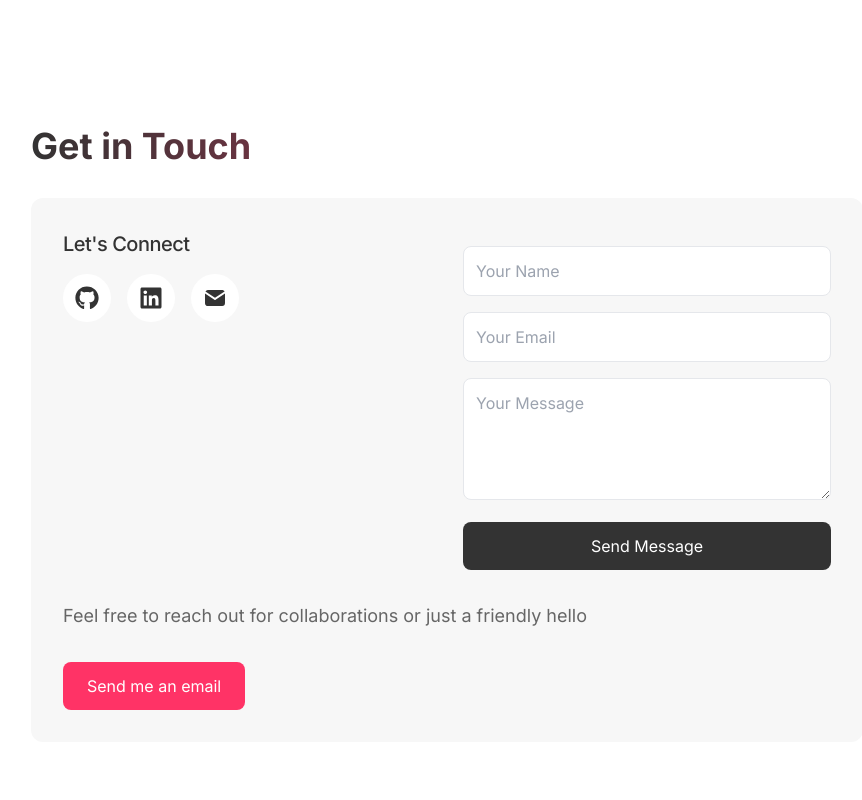
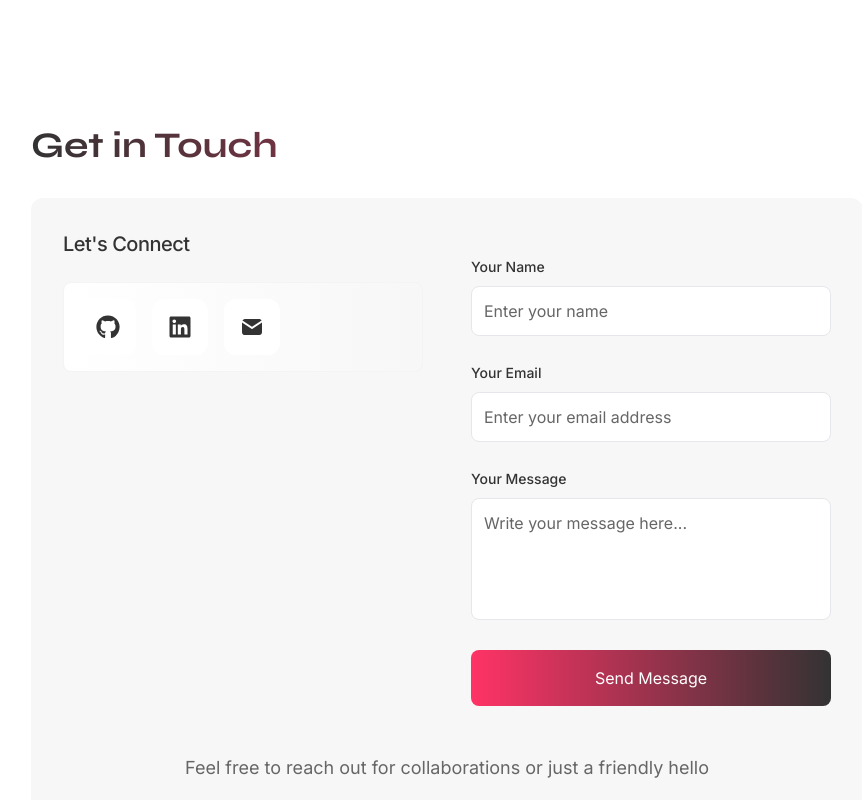
Before and after one commit to MilicaKrivokapic/portfolio2026, a Next.js app: page / in a window 1280 px wide. Shown: the part 4860-5660 px from the top of the page, without its empty margins (393-1255 px from the left). Built offline with nearby package versions, Linux system fonts and the light colour scheme.

Commit message:
contact form styling/translations

```diff
--- a/app/components/contact.tsx
+++ b/app/components/contact.tsx
@@ -78,30 +78,31 @@ export default function Contact() {
 
   return (
     <section className="py-12">
-      <h2 className="text-4xl font-bold bg-gradient-to-r from-primary-light to-accent-light dark:from-primary-dark dark:to-accent-dark bg-clip-text text-transparent mb-8">
+      <h2 className="text-4xl font-bold font-heading bg-gradient-to-r from-primary-light to-accent-light dark:from-primary-dark dark:to-accent-dark bg-clip-text text-transparent mb-8">
         {t('contact.title')}
       </h2>
-      <div className="bg-surface-light dark:bg-surface-dark rounded-xl p-8 form-layer">
-        <div className="flex flex-col md:flex-row gap-8">
+      <div className="bg-surface-light dark:bg-surface-dark rounded-xl p-8 form-layer transition-all duration-300 hover:shadow-lg dark:hover:shadow-2xl dark:hover:shadow-accent-dark/5">
+        <div className="flex flex-col md:flex-row gap-12">
           <div className="flex-1">
-            <h3 className="text-xl font-semibold mb-4 text-primary-light dark:text-primary-dark">
+            <h3 className="text-xl font-semibold mb-6 text-primary-light dark:text-primary-dark">
               {t('contact.connect')}
             </h3>
-            <div className="flex gap-4">
+            <div className="flex gap-4 p-4 bg-gradient-to-r from-background-light to-surface-light dark:from-background-dark dark:to-surface-dark rounded-lg border border-gray-100 dark:border-gray-800">
               {socialData.map((link) => (
                 <a
                   key={link.name}
                   href={link.url}
                   target="_blank"
                   rel="noopener noreferrer"
-                  className="p-3 bg-background-light dark:bg-background-dark rounded-full hover:text-accent-light dark:hover:text-accent-dark transition-colors"
+                  className="p-4 bg-background-light dark:bg-background-dark rounded-xl hover:text-accent-light dark:hover:text-accent-dark transition-all duration-300 hover:scale-110 focus:outline-none focus:ring-2 focus:ring-accent-light dark:focus:ring-accent-dark focus:ring-offset-2 focus:ring-offset-surface-light dark:focus:ring-offset-surface-dark"
+                  aria-label={`Connect on ${link.name}`}
                 >
                   {getIcon(link.icon)}
                 </a>
               ))}
             </div>
           </div>
-          <form onSubmit={handleSubmit} className="flex-1 space-y-4">
+          <form onSubmit={handleSubmit} className="flex-1 space-y-6">
             <div className="opacity-0 absolute -z-10 select-none pointer-events-none">
               <input
                 type="text"
@@ -112,59 +113,81 @@ export default function Contact() {
                 autoComplete="off"
               />
             </div>
+            <div className="space-y-2">
+              <label htmlFor="name" className="text-sm font-medium text-primary-light dark:text-primary-dark">
+                {t('contact.name')}
+              </label>
               <input
+                id="name"
                 type="text"
                 name="name"
                 value={formData.name}
                 onChange={handleChange}
-              placeholder={t('contact.name')}
                 required
-              className="w-full p-3 rounded-lg bg-background-light dark:bg-background-dark border border-gray-200 dark:border-gray-700 focus:ring-2 focus:ring-primary-light dark:focus:ring-primary-dark outline-none transition-all"
+                className="w-full p-3 rounded-lg bg-background-light dark:bg-background-dark border border-gray-200 dark:border-gray-700 focus:ring-2 focus:ring-accent-light dark:focus:ring-accent-dark focus:border-transparent outline-none transition-all duration-300 placeholder:text-muted-light dark:placeholder:text-muted-dark"
+                placeholder={t('contact.namePlaceholder')}
               />
+            </div>
+            <div className="space-y-2">
+              <label htmlFor="email" className="text-sm font-medium text-primary-light dark:text-primary-dark">
+                {t('contact.email')}
+              </label>
               <input
+                id="email"
                 type="email"
                 name="email"
                 value={formData.email}
                 onChange={handleChange}
-              placeholder={t('contact.email')}
                 required
-              className="w-full p-3 rounded-lg bg-background-light dark:bg-background-dark border border-gray-200 dark:border-gray-700 focus:ring-2 focus:ring-primary-light dark:focus:ring-primary-dark outline-none transition-all"
+                className="w-full p-3 rounded-lg bg-background-light dark:bg-background-dark border border-gray-200 dark:border-gray-700 focus:ring-2 focus:ring-accent-light dark:focus:ring-accent-dark focus:border-transparent outline-none transition-all duration-300 placeholder:text-muted-light dark:placeholder:text-muted-dark"
+                placeholder={t('contact.emailPlaceholder')}
               />
+            </div>
+            <div className="space-y-2">
+              <label htmlFor="message" className="text-sm font-medium text-primary-light dark:text-primary-dark">
+                {t('contact.message')}
+              </label>
               <textarea
+                id="message"
                 name="message"
                 value={formData.message}
                 onChange={handleChange}
-              placeholder={t('contact.message')}
                 required
                 rows={4}
-              className="w-full p-3 rounded-lg bg-background-light dark:bg-background-dark border border-gray-200 dark:border-gray-700 focus:ring-2 focus:ring-primary-light dark:focus:ring-primary-dark outline-none transition-all"
+                className="w-full p-3 rounded-lg bg-background-light dark:bg-background-dark border border-gray-200 dark:border-gray-700 focus:ring-2 focus:ring-accent-light dark:focus:ring-accent-dark focus:border-transparent outline-none transition-all duration-300 placeholder:text-muted-light dark:placeholder:text-muted-dark resize-none"
+                placeholder={t('contact.messagePlaceholder')}
               />
+            </div>
             <button
               type="submit"
               disabled={isSubmitting}
-              className="w-full bg-primary-light dark:bg-primary-dark text-white py-3 px-6 rounded-lg hover:bg-accent-light dark:hover:bg-accent-dark transition-colors disabled:opacity-50 disabled:cursor-not-allowed"
+              className="w-full bg-gradient-to-r from-accent-light to-primary-light dark:from-accent-dark dark:to-primary-dark text-white py-4 px-6 rounded-lg transition-all duration-300 transform hover:scale-[1.02] hover:shadow-lg disabled:opacity-50 disabled:cursor-not-allowed disabled:hover:scale-100 focus:outline-none focus:ring-2 focus:ring-accent-light dark:focus:ring-accent-dark focus:ring-offset-2 focus:ring-offset-surface-light dark:focus:ring-offset-surface-dark"
             >
               {isSubmitting ? t('contact.sending') : t('contact.send')}
             </button>
             {submitStatus === 'success' && (
-              <p className="text-green-600 dark:text-green-400 text-sm mt-2">
+              <div className="p-4 bg-green-50 dark:bg-green-900/10 border border-green-100 dark:border-green-900/20 rounded-lg">
+                <p className="text-green-600 dark:text-green-400 text-sm">
                   {t('contact.successMessage')}
                 </p>
+              </div>
             )}
             {submitStatus === 'error' && (
-              <p className="text-red-600 dark:text-red-400 text-sm mt-2">
+              <div className="p-4 bg-red-50 dark:bg-red-900/10 border border-red-100 dark:border-red-900/20 rounded-lg">
+                <p className="text-red-600 dark:text-red-400 text-sm">
                   {t('contact.errorMessage')}
                 </p>
+              </div>
             )}
           </form>
         </div>
-        <div className="space-y-8 mt-8">
-          <p className="text-lg text-muted-light dark:text-muted-dark">
+        <div className="mt-12 text-center">
+          <p className="text-lg text-muted-light dark:text-muted-dark max-w-2xl mx-auto mb-6">
             {t('contact.reachOut')}
           </p>
           <a
             href={socialLinks.email}
-            className="inline-block px-6 py-3 bg-accent-light dark:bg-accent-dark text-white rounded-lg hover:opacity-90 transition-opacity"
+            className="inline-block px-8 py-3 bg-background-light dark:bg-background-dark text-accent-light dark:text-accent-dark border-2 border-accent-light dark:border-accent-dark rounded-lg hover:bg-accent-light dark:hover:bg-accent-dark hover:text-white transition-all duration-300 focus:outline-none focus:ring-2 focus:ring-accent-light dark:focus:ring-accent-dark focus:ring-offset-2 focus:ring-offset-surface-light dark:focus:ring-offset-surface-dark"
           >
             {t('contact.sendEmail')}
           </a>
--- a/app/i18n/translations.ts
+++ b/app/i18n/translations.ts
@@ -28,6 +28,9 @@ export const translations = {
       sendEmail: 'Send me an email',
       successMessage: 'Thank you! Your message has been sent successfully.',
       errorMessage: 'Sorry, there was an error sending your message. Please try again.',
+      namePlaceholder: 'Enter your name',
+      emailPlaceholder: 'Enter your email address',
+      messagePlaceholder: 'Write your message here...'
     },
     skills: {
       title: 'Skills & Expertise',
@@ -73,6 +76,9 @@ export const translations = {
       sendEmail: 'Lähetä sähköpostia',
       successMessage: 'Kiitos! Viestisi on lähetetty onnistuneesti.',
       errorMessage: 'Pahoittelut, viestin lähetyksessä tapahtui virhe. Yritä uudelleen.',
+      namePlaceholder: 'Kirjoita nimesi',
+      emailPlaceholder: 'Kirjoita sähköpostiosoitteesi',
+      messagePlaceholder: 'Kirjoita viestisi tähän...'
     },
     skills: {
       title: 'Taidot & Osaaminen',
--- a/app/layout.tsx
+++ b/app/layout.tsx
@@ -32,25 +32,14 @@ export default function RootLayout({
   children: React.ReactNode;
 }) {
   return (
-    <html lang="en" className={`${inter.variable} ${syne.variable}`}>
-      <head>
-        <script dangerouslySetInnerHTML={{
-          __html: `
-            try {
-              if (localStorage.theme === 'dark' || (!localStorage.theme && window.matchMedia('(prefers-color-scheme: dark)').matches)) {
-                document.documentElement.classList.add('dark')
-              } else {
-                document.documentElement.classList.remove('dark')
-              }
-            } catch (e) {}`
-        }} />
-      </head>
+    <html lang="en" className={`${inter.variable} ${syne.variable}`} suppressHydrationWarning>
       <body className="antialiased font-sans bg-background-light dark:bg-background-dark text-primary-light dark:text-primary-dark">
         <ThemeProvider
           attribute="class"
           defaultTheme="system"
           enableSystem
           disableTransitionOnChange
+          storageKey="theme"
         >
           <LanguageProvider>
             <div className="min-h-screen">
```
Lines whose indentation alone changed are shown as unchanged.
